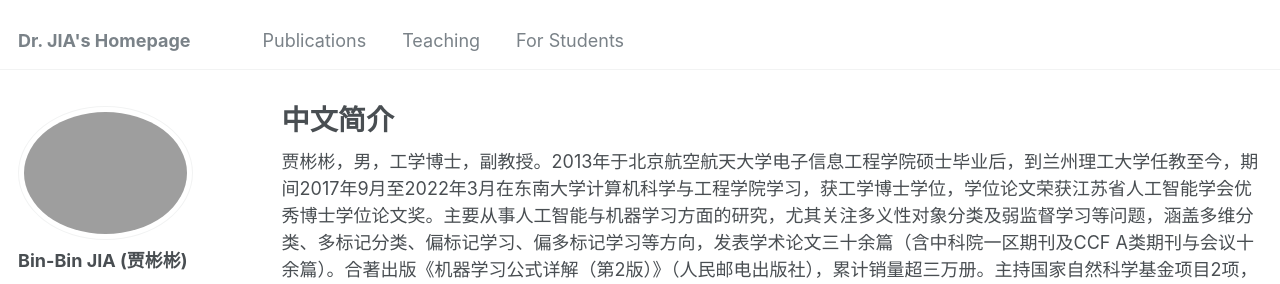
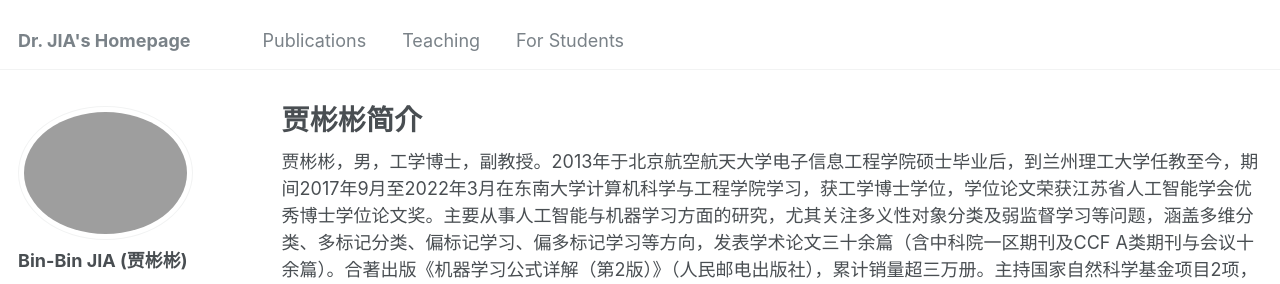
Before and after one commit to jiabinbin-ai/jiabinbin-ai.github.io, a Jekyll site: the page built from _pages/bio_cn.html, in a window 1280 px wide. Shown: the top 284 px of the page. Built offline with Jekyll 4.4.1, drawn with Linux system fonts in a browser that asks for light colours; some web fonts are replaced.

Commit message:
Update bio_cn.html

```diff
--- a/_pages/bio_cn.html
+++ b/_pages/bio_cn.html
@@ -1,6 +1,6 @@
 ---
 layout: archive
-title: "中文简介"
+title: "贾彬彬简介"
 permalink: /bio_cn/
 author_profile: true
 ---
```
